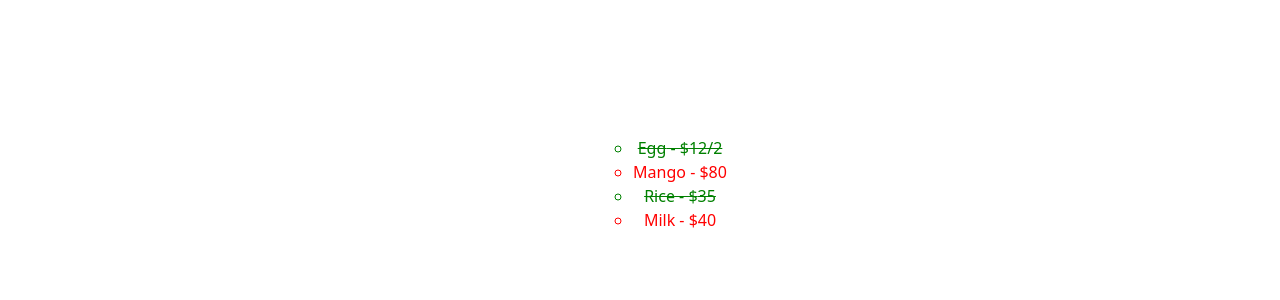
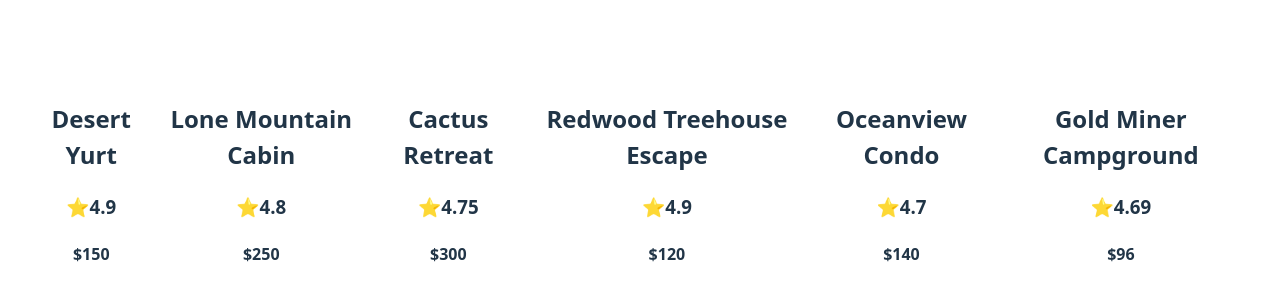
Before and after one commit to Pratik-Kharadhara/react-learning, a React (Vite) app: page / in a window 1280 px wide. Shown: the part 216-516 px from the top of the page. Built offline with nearby package versions, Linux system fonts and the light colour scheme.

Commit message:
adding Groccery List component

```diff
--- a/src/App.jsx
+++ b/src/App.jsx
@@ -8,6 +8,7 @@ import DiceRoll from './DiceRoll'
 import ColorList from './ColorList'
 import Slot from './Slot'
 import GrocceryList from './GrocceryList'
+import Rental from './Rental'
 
 
 function App() {
@@ -21,9 +22,22 @@ function App() {
     {id:3,items:'Rice',price:'35',Status:true},
     {id:4,items:'Milk',price:'40',Status:false}
   ]
+
+
+  const properties = [
+  { id: 129031, name: "Desert Yurt", rating: 4.9, price: 150 },
+  { id: 129331, name: "Lone Mountain Cabin", rating: 4.8, price: 250 },
+  { id: 129032, name: "Cactus Retreat", rating: 4.75, price: 300 },
+  { id: 129033, name: "Redwood Treehouse Escape", rating: 4.9, price: 120 },
+  { id: 129034, name: "Oceanview Condo", rating: 4.7, price: 140 },
+  { id: 129035, name: "Gold Miner Campground", rating: 4.69, price: 96 },
+];
   return (
     <>
-        <GrocceryList cart={data}/>
+        <Rental value={properties} />
+
+
+        {/* <GrocceryList cart={data}/> */}
 
         {/* <Slot emojis={['🐨','😴','❤️']}/> */}
         {/* we can do both can write the array here or store it then acces it */}
--- a/src/GrocceryList.jsx
+++ b/src/GrocceryList.jsx
@@ -8,7 +8,7 @@ export default function GrocceryList({cart}){
                 // {console.log(list)} ,
                // <GrocceryListItem {...list}/>// by using spread  item we can send all the key of list here to the child component
                 <GrocceryListItem
-                    key = {list.id}
+                    key = {list.id} // it is use to idetify each child unique
                     items={list.items}
                     price={list.price}
                     Status={list.Status}
--- /dev/null
+++ b/src/Rental.jsx
@@ -0,0 +1,21 @@
+import RentalItem from "./RentalItem"
+import "./RentalItem.css"
+export default function Rental({value}){
+   //this value obejct of every key value pair from property
+   console.log(value) //(6) [{…}, {…}, {…}, {…}, {…}, {…}]
+    return (
+           <div className="rental-Component">
+                {
+                    value.map((each)=>{ //using map we are iterating over all the key value pair
+                     return (
+                        //we are sendinng all the key value to the RentalItem child node
+                     <RentalItem key={each.id} {...each}/>//using spread its sending them individually
+
+                     )
+                    })
+                }
+           </div>
+
+
+        )
+}
--- /dev/null
+++ b/src/RentalItem.css
@@ -0,0 +1,3 @@
+.rental-Component {
+    display : flex;
+}
--- /dev/null
+++ b/src/RentalItem.jsx
@@ -0,0 +1,10 @@
+import "./RentalItem.css"
+export default function RentalItem({name,rating,price}){
+    return (
+        <div className="item-element">{/*here all the key value pair is sended*/}
+            <h2>{name}</h2>
+            <h3>⭐{rating}</h3>
+            <h4>${price}</h4>
+        </div>
+    )
+}
```
